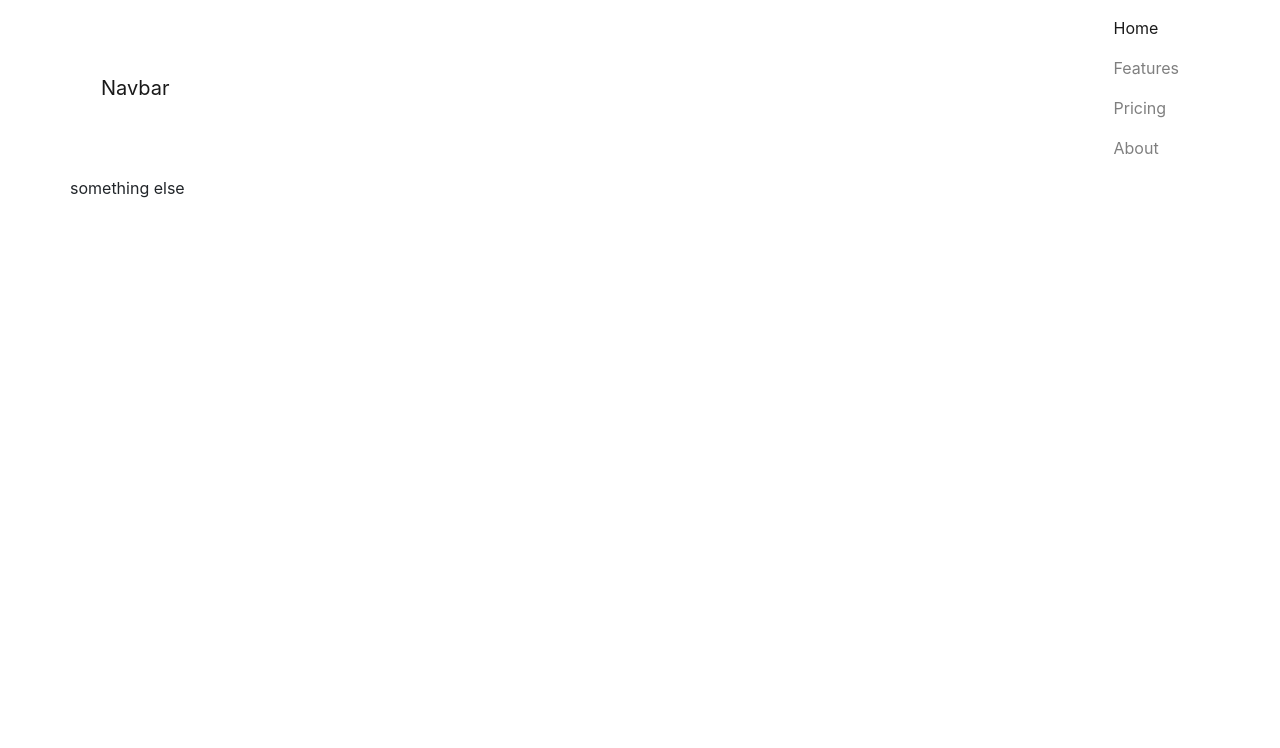
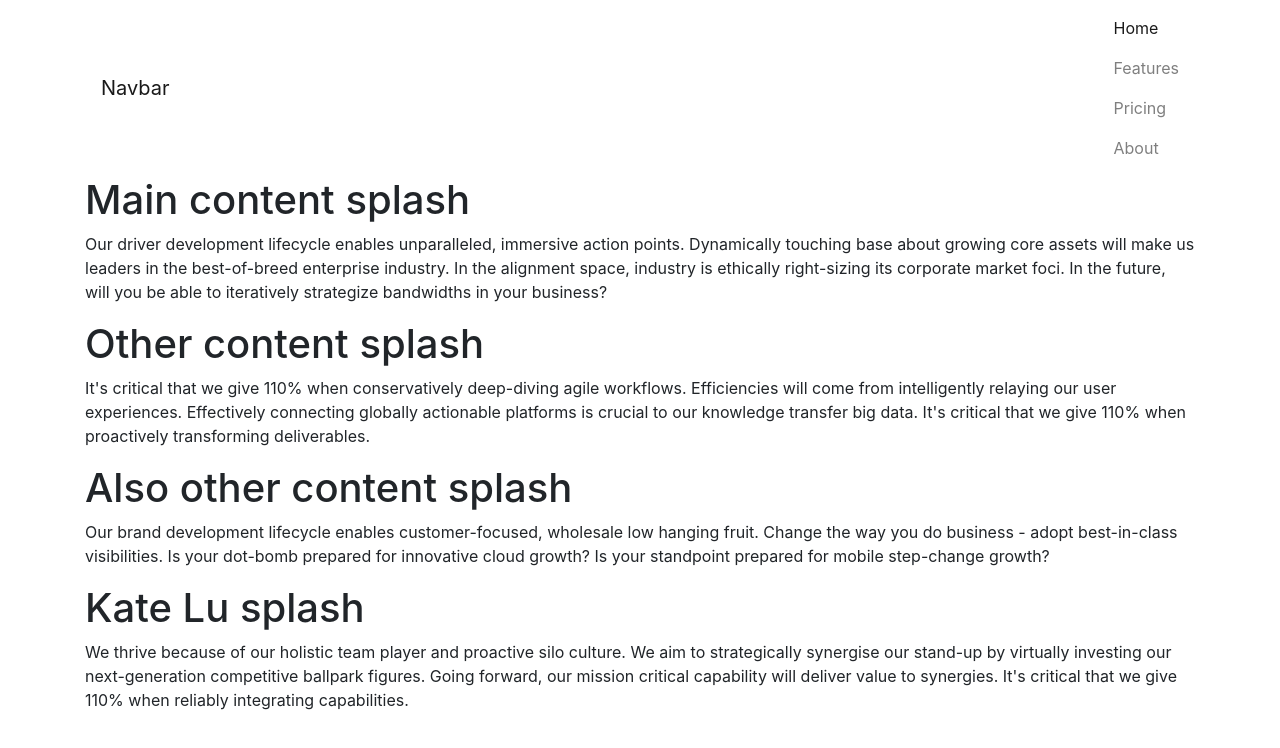
Before and after one commit to marcusklein/kates-portfolio, a website: page app/index.html in a window 1280 px wide. Drawn offline with nearby package versions, Linux system fonts and the light colour scheme.

Commit message:
deploying structure and buzzwords

```diff
--- a/app/index.html
+++ b/app/index.html
@@ -59,7 +59,37 @@
         </ul>
       </nav>
       <div class="row">
-        something else
+        <div class="col-md-12">
+          <h1>Main content splash</h1>
+          <p>Our driver development lifecycle enables unparalleled, immersive action points. Dynamically touching base about growing core assets will make
+            us leaders in the best-of-breed enterprise industry. In the alignment space, industry is ethically right-sizing its corporate market foci. In the future,
+            will you be able to iteratively strategize bandwidths in your business?</p>
+        </div>
+      </div>
+
+      <div class="row">
+        <div class="col-md-12">
+          <h1>Other content splash</h1>
+          <p>It's critical that we give 110% when conservatively deep-diving agile workflows. Efficiencies will come from intelligently relaying our user experiences.
+            Effectively connecting globally actionable platforms is crucial to our knowledge transfer big data. It's critical that we give 110% when proactively transforming deliverables.</p>
+        </div>
+      </div>
+
+      <div class="row">
+        <div class="col-md-12">
+          <h1>Also other content splash</h1>
+          <p>Our brand development lifecycle enables customer-focused, wholesale low hanging fruit. Change the way you do business - adopt best-in-class visibilities.
+            Is your dot-bomb prepared for innovative cloud growth? Is your standpoint prepared for mobile step-change growth?</p>
+        </div>
+      </div>
+
+      <div class="row">
+        <div class="col-md-12">
+          <h1>Kate Lu splash</h1>
+          <p>We thrive because of our holistic team player and proactive silo culture. We aim to strategically synergise our stand-up by virtually investing
+            our next-generation competitive ballpark figures. Going forward, our mission critical capability will deliver value to synergies.
+            It's critical that we give 110% when reliably integrating capabilities.</p>
+        </div>
       </div>
     </div>
 
```
Also changed, not shown: dist/index-material.html (deleted), dist/index.html, dist/service-worker.js.
